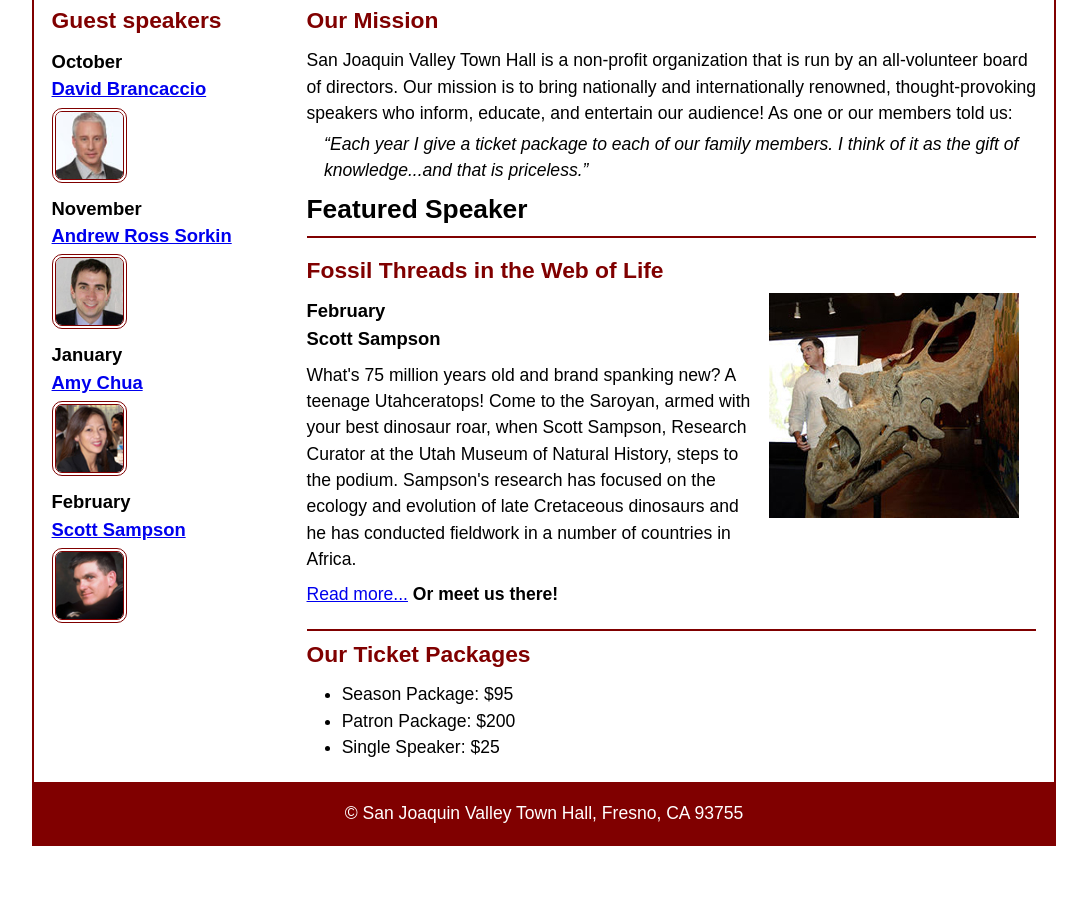
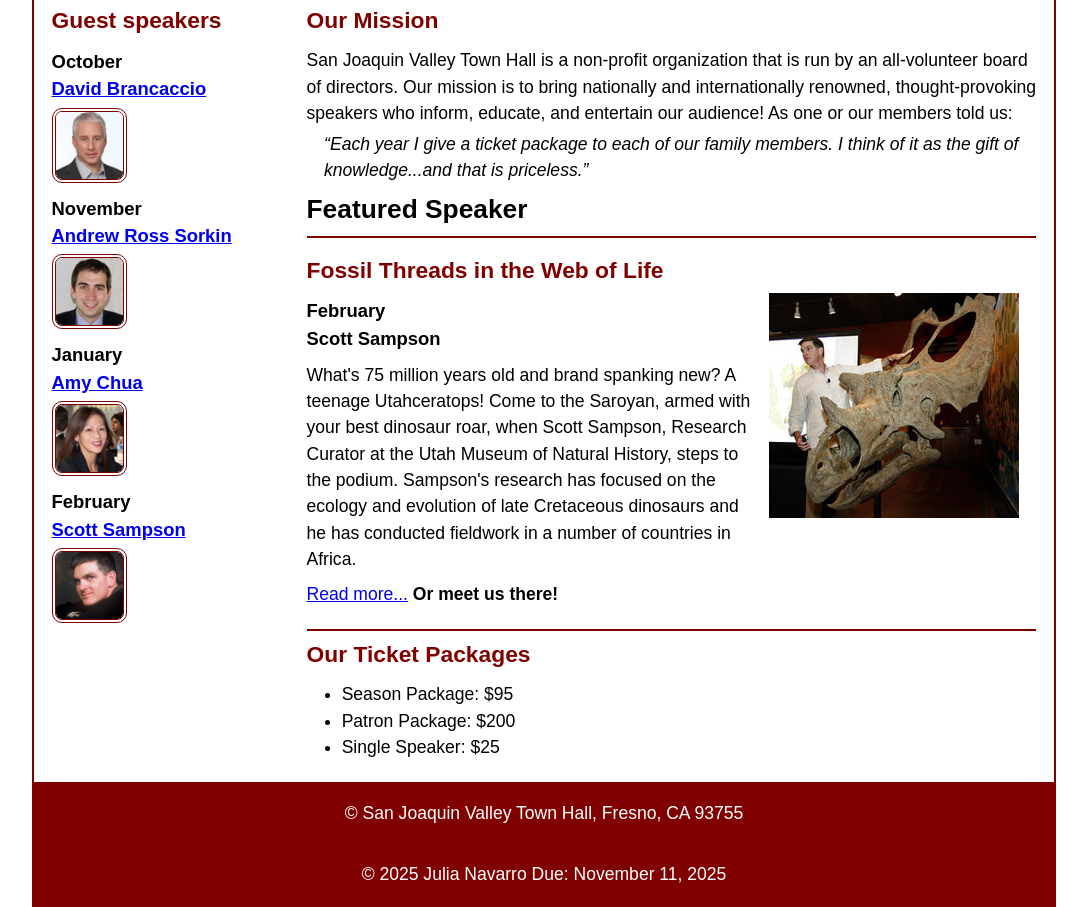
Before and after one commit to lualikes/A09, a plain HTML site: page index.html in a window 1280 px wide. Shown: the part 185-1092 px from the top of the page, without its empty margins (96-1183 px from the left). Before the commit the page ends 1031 px from the top, so only its background shows below. Drawn offline with Linux system fonts and the light colour scheme.

Commit message:
Update index.html

```diff
--- a/index.html
+++ b/index.html
@@ -85,6 +85,7 @@
 	</main>
 	<footer>
 		<p>&copy; San Joaquin Valley Town Hall, Fresno, CA 93755</p>
+		 <p>&copy; 2025 Julia Navarro Due: November 11, 2025</p>
 	</footer>
 </body>
 </html>
```
